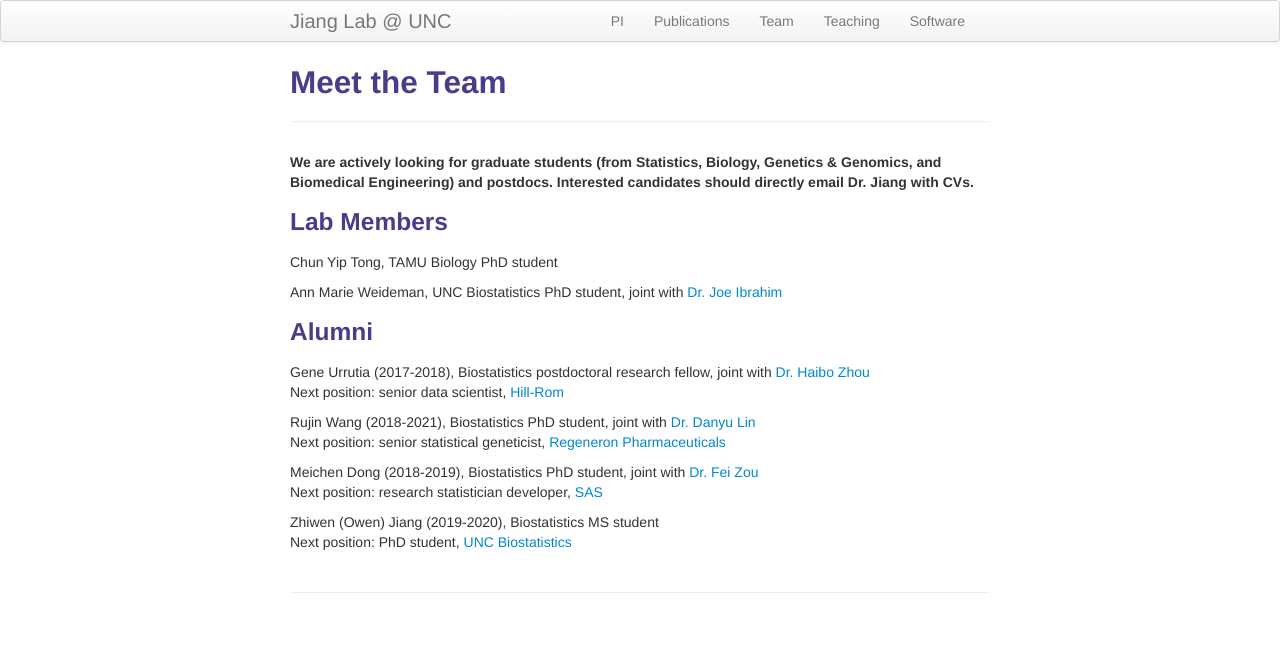
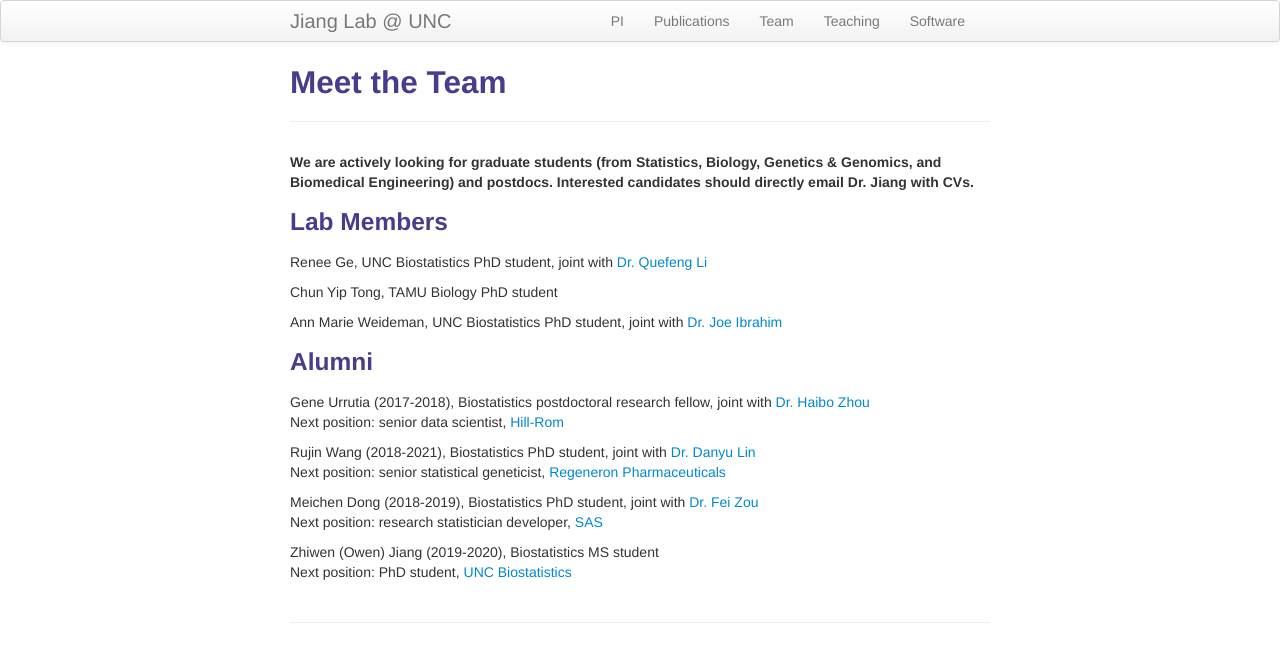
Before and after one commit to yuchaojiang/yuchaojiang.github.io, a Jekyll site: the page built from pages/team.md, in a window 1280 px wide. Shown: the top 662 px of the page. Built offline with Jekyll 4.4.1, drawn with Linux system fonts in a browser that asks for light colours.

Commit message:
Update team.md

```diff
--- a/pages/team.md
+++ b/pages/team.md
@@ -7,6 +7,8 @@ description: Lab members
 **We are actively looking for graduate students (from Statistics, Biology, Genetics & Genomics, and Biomedical Engineering) and postdocs. Interested candidates should directly email Dr. Jiang with CVs.**
 
 ### Lab Members
+
+Renee Ge, UNC Biostatistics PhD student, joint with [Dr. Quefeng Li](http://www.bios.unc.edu/~quefeng/)
 
 Chun Yip Tong, TAMU Biology PhD student
 
```
